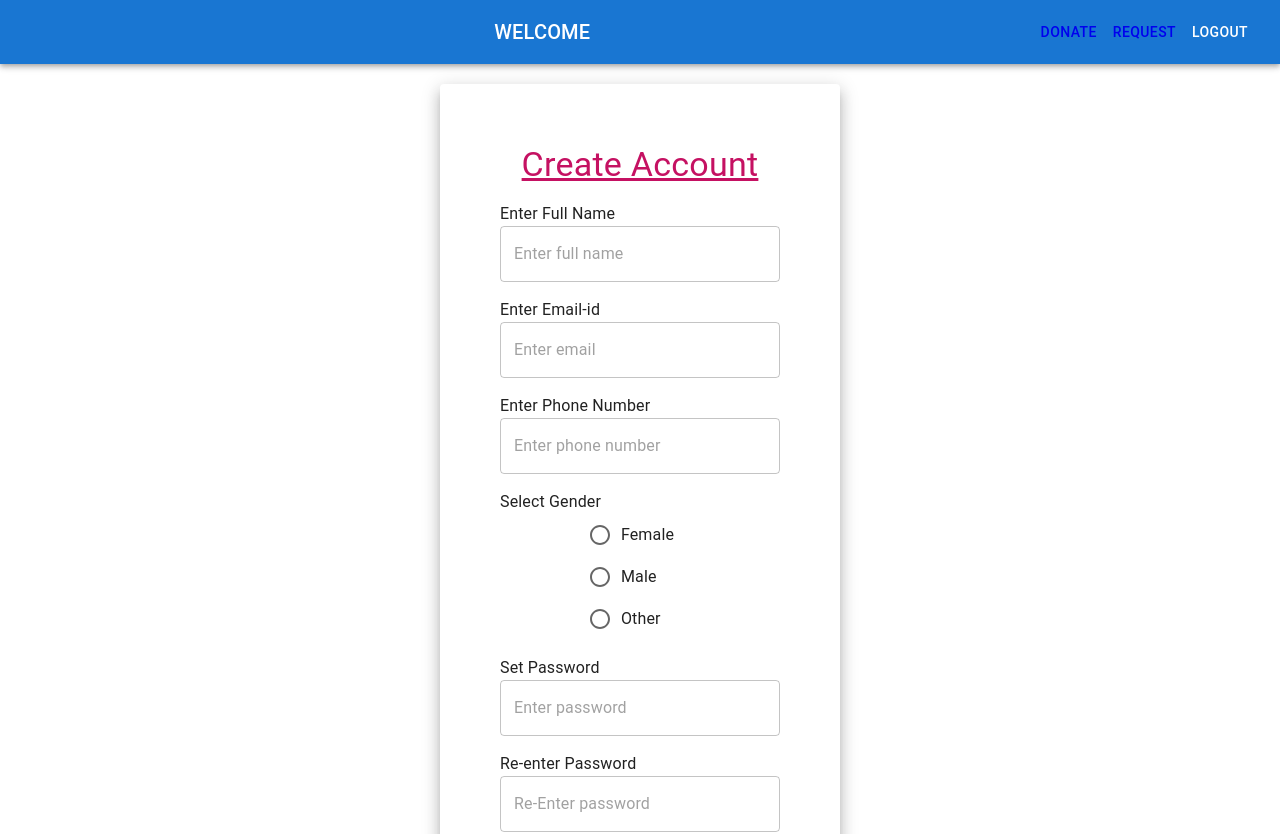
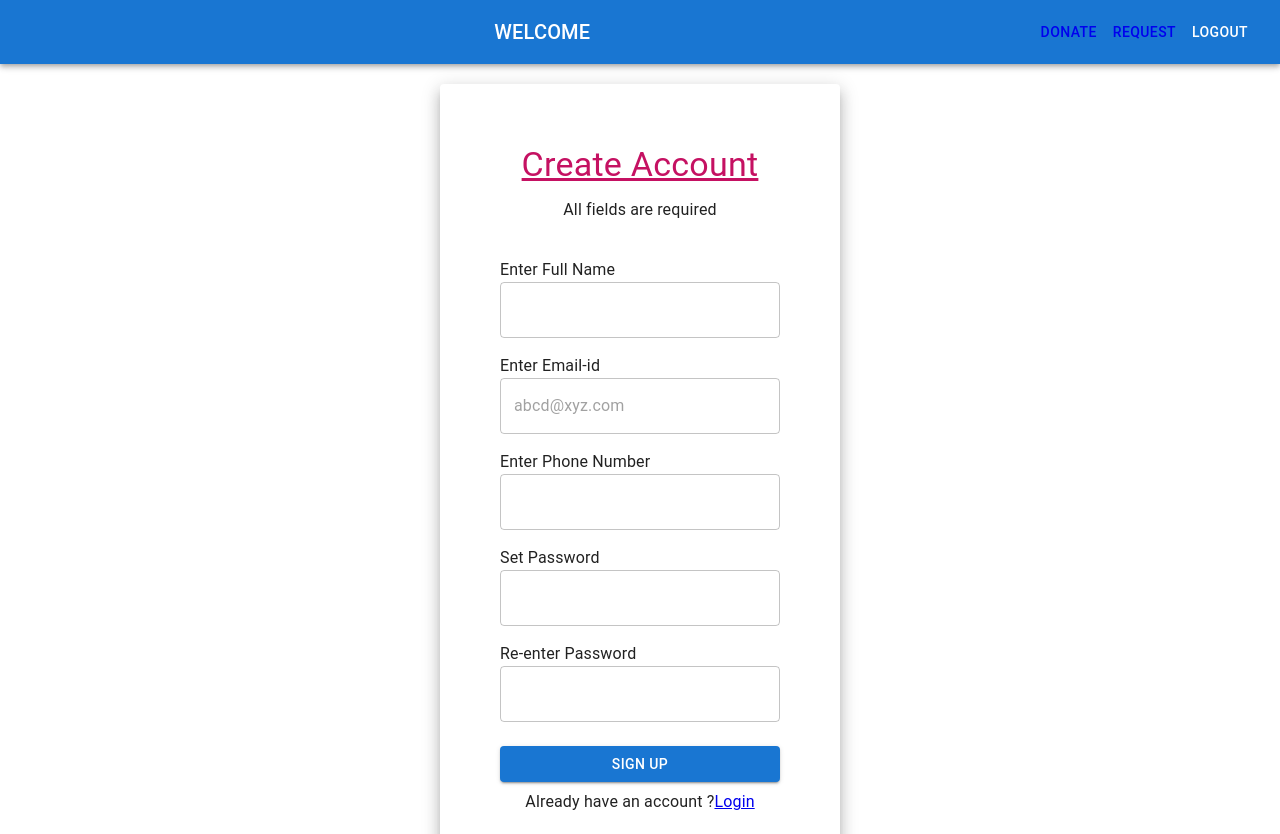
Before and after one commit to Ameer-Al-Hisham/bbms, a React (Create React App) app: page /signup in a window 1280 px wide. Shown: the top 834 px of the page. Built offline with nearby package versions, Linux system fonts and the light colour scheme.

Commit message:
signup page complete

```diff
--- a/src/components/Signup.jsx
+++ b/src/components/Signup.jsx
@@ -1,15 +1,5 @@
 import { useForm } from "react-hook-form";
-import {
-  Button,
-  FormControl,
-  FormControlLabel,
-  Grid,
-  Paper,
-  Radio,
-  RadioGroup,
-  TextField,
-  Typography,
-} from "@mui/material";
+import { Button, Grid, Paper, TextField, Typography } from "@mui/material";
 import { Link } from "react-router-dom";
 import axios from "axios";
 
@@ -45,21 +35,17 @@ const Signup = () => {
             Create Account
           </Typography>
         </Grid>
+        <Typography>All fields are required</Typography>
+        <br />
         <p>
           <Typography align="left">Enter Full Name</Typography>
-          <TextField
-            placeholder="Enter full name"
-            {...register("name")}
-            type="text"
-            fullWidth
-            required
-          />
+          <TextField {...register("name")} type="text" fullWidth required />
         </p>
         <p>
           <Typography align="left">Enter Email-id</Typography>
           <TextField
             {...register("email")}
-            placeholder="Enter email"
+            placeholder="abcd@xyz.com"
             type="email"
             fullWidth
             required
@@ -67,41 +53,12 @@ const Signup = () => {
         </p>
         <p>
           <Typography align="left">Enter Phone Number</Typography>
-          <TextField
-            placeholder="Enter phone number"
-            {...register("phone")}
-            type="text"
-            fullWidth
-            required
-          />
-        </p>
-
-        <p>
-          <Typography align="left">Select Gender</Typography>
-          <FormControl>
-            <RadioGroup
-              aria-labelledby="demo-radio-buttons-group-label"
-              name="radio-buttons-group"
-            >
-              <FormControlLabel
-                value="female"
-                control={<Radio />}
-                label="Female"
-              />
-              <FormControlLabel value="male" control={<Radio />} label="Male" />
-              <FormControlLabel
-                value="other"
-                control={<Radio />}
-                label="Other"
-              />
-            </RadioGroup>
-          </FormControl>
+          <TextField {...register("phone")} type="text" fullWidth required />
         </p>
 
         <p>
           <Typography align="left">Set Password</Typography>
           <TextField
-            placeholder="Enter password"
             {...register("password")}
             type="password"
             fullWidth
@@ -114,7 +71,6 @@ const Signup = () => {
           <TextField
             id="outlined-error-helper-text"
             helperText=""
-            placeholder="Re-Enter password"
             type="password"
             fullWidth
             required
```
